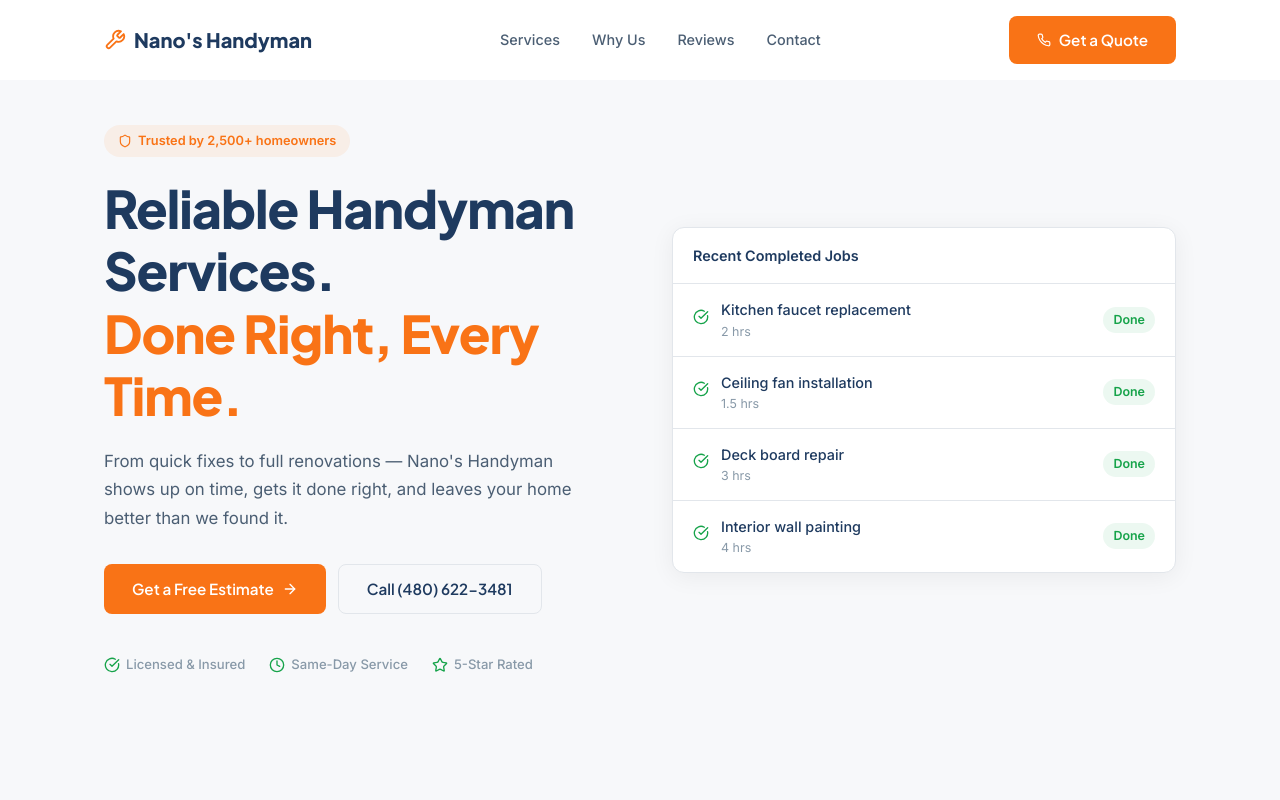
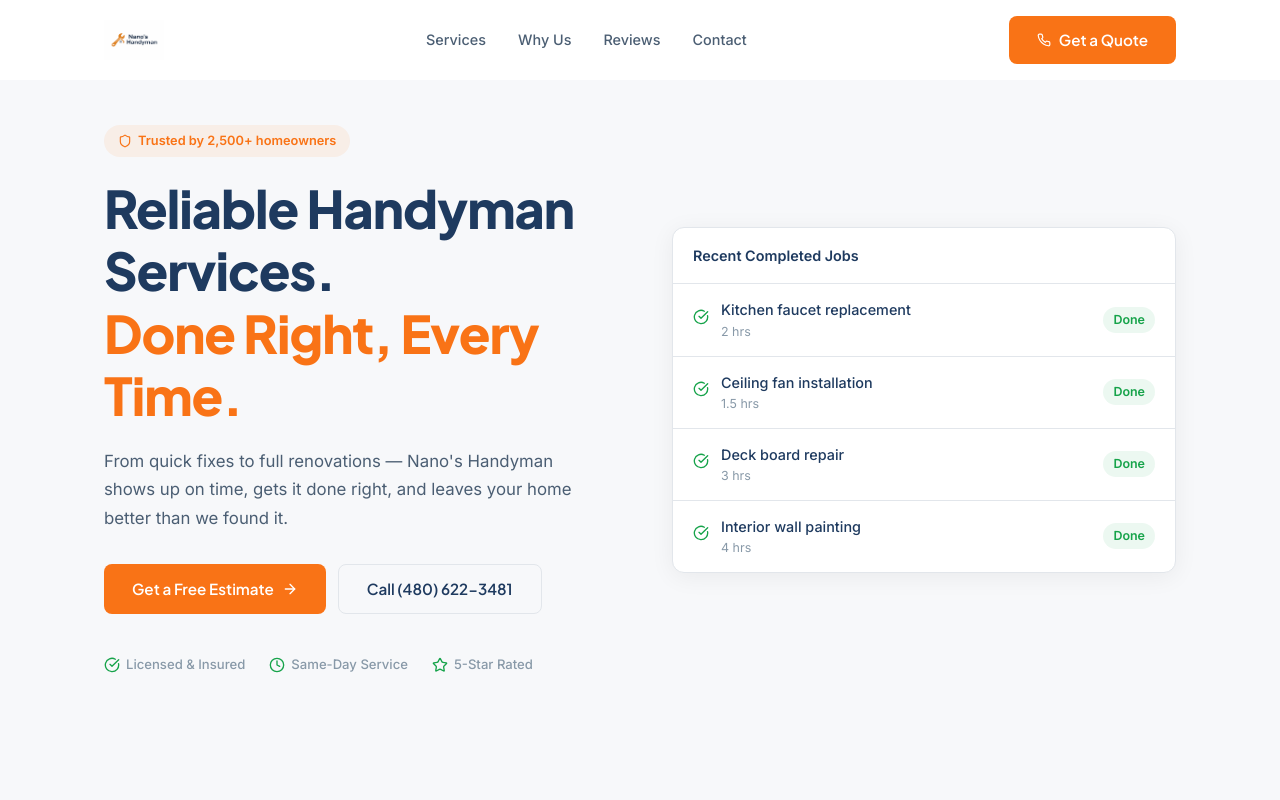
Before and after one commit to shawnholdings-creator/nanos-handyman, a React (Vite) app in the folder client/: page / in a window 1280 px wide. Shown: the top 800 px of the page. Built offline with nearby package versions, Linux system fonts and the light colour scheme.

Commit message:
Add custom logo across navbar and footer

```diff
--- a/client/src/components/Footer.css
+++ b/client/src/components/Footer.css
@@ -29,18 +29,17 @@
 .footer__contact-row a { color: #c9d1db; }
 .footer__contact-row a:hover { color: #ffffff; }
 
-/* Logo — White text, orange icon */
+/* Logo */
 .footer__logo {
   display: flex;
   align-items: center;
-  gap: 8px;
-  font-family: var(--font-heading);
-  font-weight: 700;
-  font-size: 1.05rem;
-  color: #ffffff;
 }
-.footer__logo:hover { color: #ffffff; }
-.footer__logo svg { color: var(--orange); }
+.footer__logo-img {
+  height: 36px;
+  width: auto;
+  filter: brightness(0) invert(1);
+}
+.footer__logo:hover { opacity: 0.85; }
 
 .footer__col {
   display: flex;
--- a/client/src/components/Footer.tsx
+++ b/client/src/components/Footer.tsx
@@ -1,4 +1,4 @@
-import { Wrench, Phone, Mail } from "lucide-react";
+import { Phone, Mail } from "lucide-react";
 import "./Footer.css";
 
 export default function Footer() {
@@ -9,8 +9,7 @@ export default function Footer() {
       <div className="container footer__inner">
         <div className="footer__brand">
           <a href="#" className="footer__logo">
-            <Wrench size={18} />
-            <span>Nano's Handyman Services</span>
+            <img src="/logo.png" alt="Nano's Handyman Services" className="footer__logo-img" />
           </a>
           <p>Professional home repairs and maintenance you can trust.</p>
           <div className="footer__contact-row">
--- a/client/src/components/Navbar.css
+++ b/client/src/components/Navbar.css
@@ -19,19 +19,16 @@
   justify-content: space-between;
 }
 
-/* Logo — Navy base with orange accent */
+/* Logo */
 .navbar__logo {
   display: flex;
   align-items: center;
-  gap: 8px;
-  font-family: var(--font-heading);
-  font-weight: 800;
-  font-size: 1.25rem;
-  color: var(--navy);
-  white-space: nowrap;
 }
-.navbar__logo:hover { color: var(--navy-light); }
-.navbar__logo svg { color: var(--orange); }
+.navbar__logo-img {
+  height: 40px;
+  width: auto;
+}
+.navbar__logo:hover { opacity: 0.85; }
 
 /* Links */
 .navbar__links {
--- a/client/src/components/Navbar.tsx
+++ b/client/src/components/Navbar.tsx
@@ -1,6 +1,6 @@
 import { useState, useEffect } from "react";
 import { Link, useLocation } from "react-router-dom";
-import { Wrench, Menu, X, Phone } from "lucide-react";
+import { Menu, X, Phone } from "lucide-react";
 import "./Navbar.css";
 
 export default function Navbar() {
@@ -26,8 +26,7 @@ export default function Navbar() {
     <nav className={`navbar ${scrolled ? "navbar--scrolled" : ""}`} id="navbar">
       <div className="container navbar__inner">
         <Link to="/" className="navbar__logo" aria-label="Home">
-          <Wrench size={22} />
-          <span>Nano's Handyman</span>
+          <img src="/logo.png" alt="Nano's Handyman" className="navbar__logo-img" />
         </Link>
 
         <ul className="navbar__links">
```
Also changed, not shown: client/public/logo.png (added).
